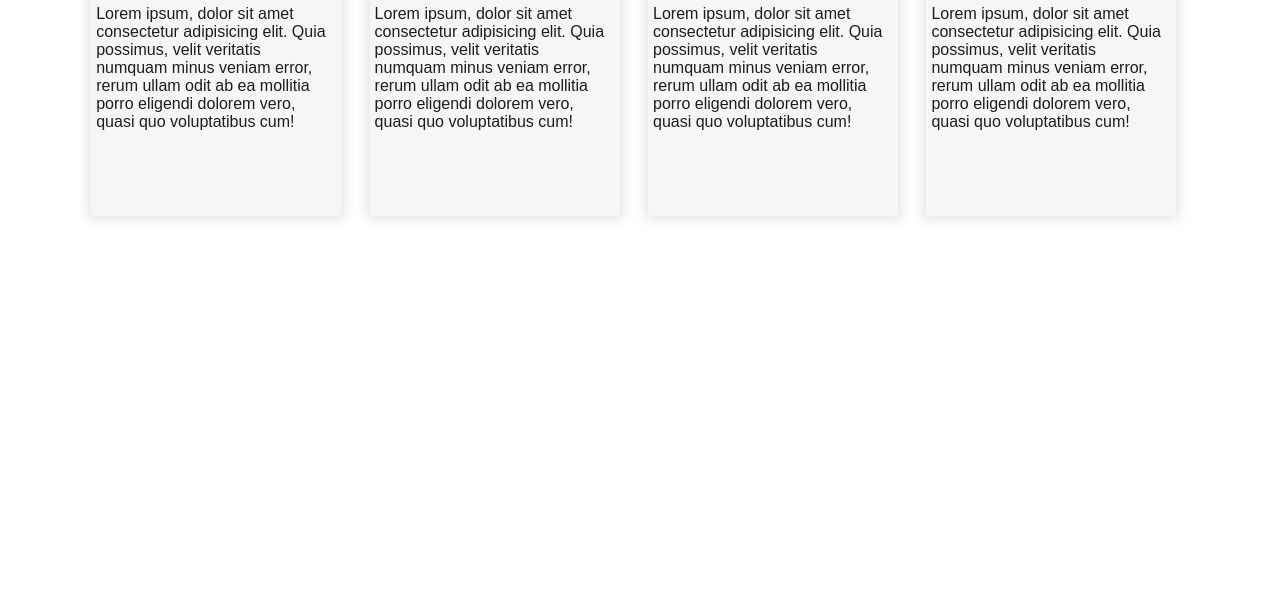
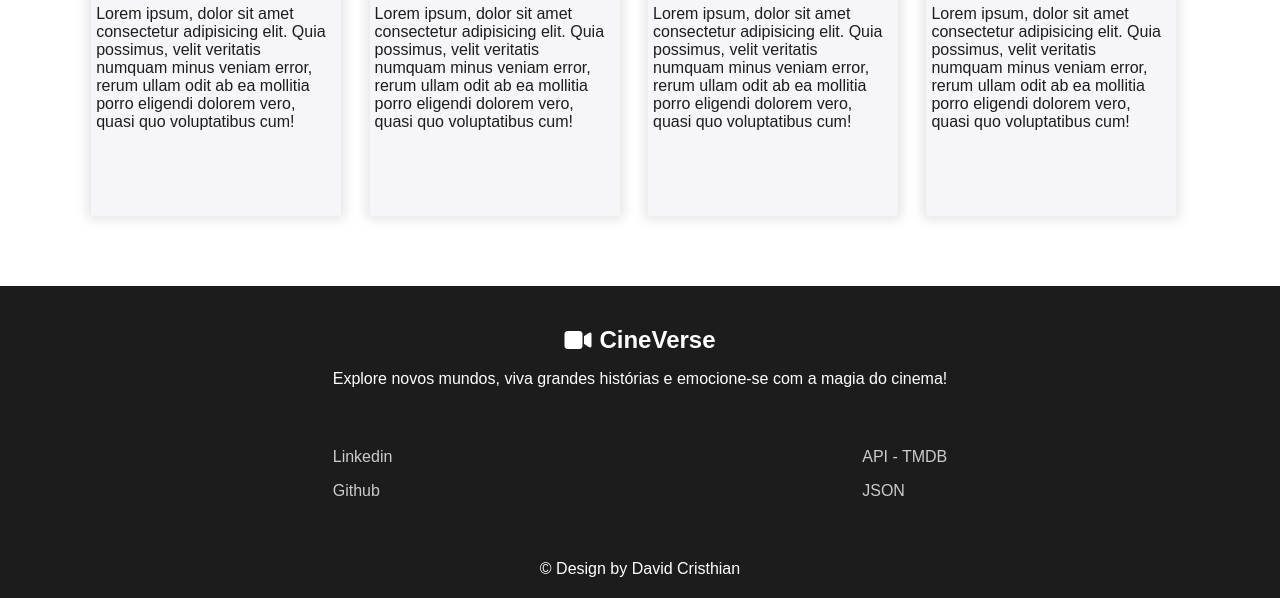
Before and after one commit to DavidCristhian/Trabalho-Movie, a website: page public/index.html in a window 1280 px wide. Shown: the part 2362-2960 px from the top of the page. Before the commit the page ends 2598 px from the top, so only its background shows below. Drawn offline with Linux system fonts and the light colour scheme.

Commit message:
Criação do footer

```diff
--- a/public/assets/css/style-LandPage.css
+++ b/public/assets/css/style-LandPage.css
@@ -185,7 +185,7 @@ section#my-Series{/* Inicio section my-Series  */
     flex-direction: column;
     gap: 1rem;
 }
-
+/* Início da responsividade da section info-Creator*/
 @media screen and (width < 900px){
     .box-Info-Creator{
         flex-direction: column;
@@ -196,4 +196,50 @@ section#my-Series{/* Inicio section my-Series  */
         height: 100%;
     }
 }
+/* Fim da responsividade da section info-Creator*/
 /* Final da sessão info-Creator */
+/* Início do footer */
+footer{
+    display: flex;
+    flex-direction: column;
+    align-items: center;
+    background-color: #1c1c1c;
+    color: white;
+    margin-top: 50px;
+}
+#contatos{
+    flex-direction: column;
+}
+.title-Footer{
+    margin: 20px 0 20px 0;
+    display: flex;
+    flex-direction: column;
+    gap: 1rem;
+    align-items: center;
+}
+.title-Footer h2{
+    display: flex;
+    gap: 0.5rem;
+    align-items: center;
+}
+.box-Info-Contacts{
+    display: flex;
+    justify-content: space-between;
+    margin: 40px 0 40px 0;
+}
+.box-Info-Contacts ul{
+    display: flex;
+    flex-direction: column;
+    gap: 1rem;
+}
+.box-Info-Contacts li a{
+    color: #ccc;
+    transition: all ease-in .3s;
+}
+.box-Info-Contacts li a:hover{
+    color: white;
+}
+.copyright{
+    padding-bottom: 20px;
+}
+/* Fim do footer */
--- a/public/assets/css/style-standard.css
+++ b/public/assets/css/style-standard.css
@@ -6,6 +6,7 @@
     font-family: "Poppins", sans-serif;
     box-sizing: border-box;
     text-decoration: none;
+    list-style: none;
 }
 :root{
     --main-color: #e9a209;
--- a/public/index.html
+++ b/public/index.html
@@ -238,6 +238,32 @@
         </div>
     </section>
 
+    <footer>
+        <div id="contatos" class="container-standard">
+            <div class="title-Footer">
+                <h2><i class="fa-solid fa-video"></i>CineVerse</h2>
+                <p>Explore novos mundos, viva grandes histórias e emocione-se com a magia do cinema!</p>
+            </div>
+            <div class="box-Info-Contacts">
+                <div class="social-Media">
+                    <ul>
+                        <li><a href="https://www.linkedin.com/in/david-cristhian-0117a426b/">Linkedin</a></li>
+                        <li><a href="https://github.com/DavidCristhian">Github</a></li>
+                    </ul>
+                </div>
+                <div class="box-Technology-Used">
+                    <ul>
+                        <li><a href="https://developer.themoviedb.org/docs/getting-started">API - TMDB</a></li>
+                        <li><a href="https://developer.mozilla.org/en-US/docs/Web/JavaScript/Reference/Global_Objects/JSON">JSON</a></li>
+                    </ul>
+                </div>
+            </div>
+        </div>
+        <div class="copyright">
+            <span>&copy Design by David Cristhian</span>
+        </div>
+    </footer>
+
     <!-- Link script header -->
     <script src="/public/assets/script/script-Header.js" defer></script>
     <!-- Link script carousel -->
```
